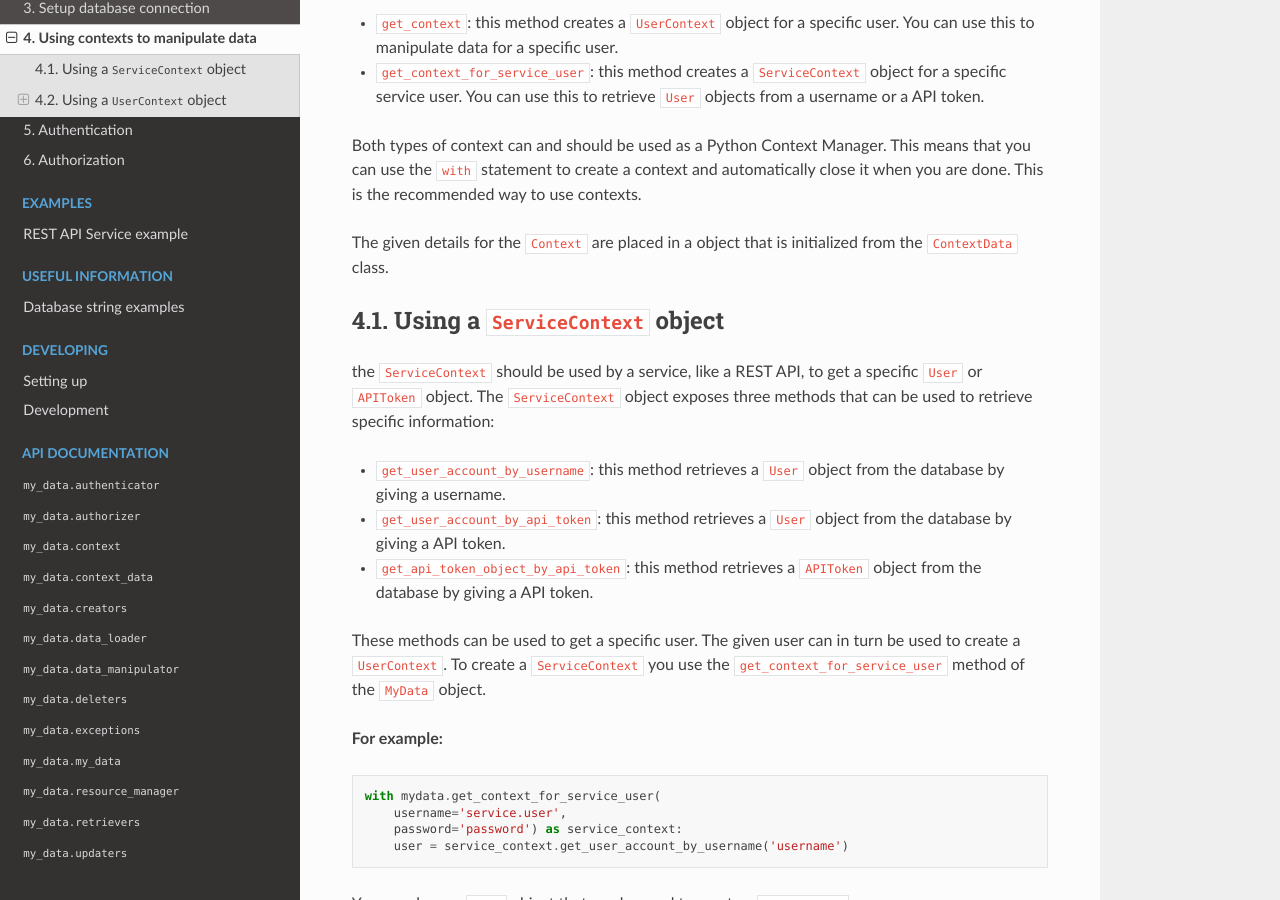
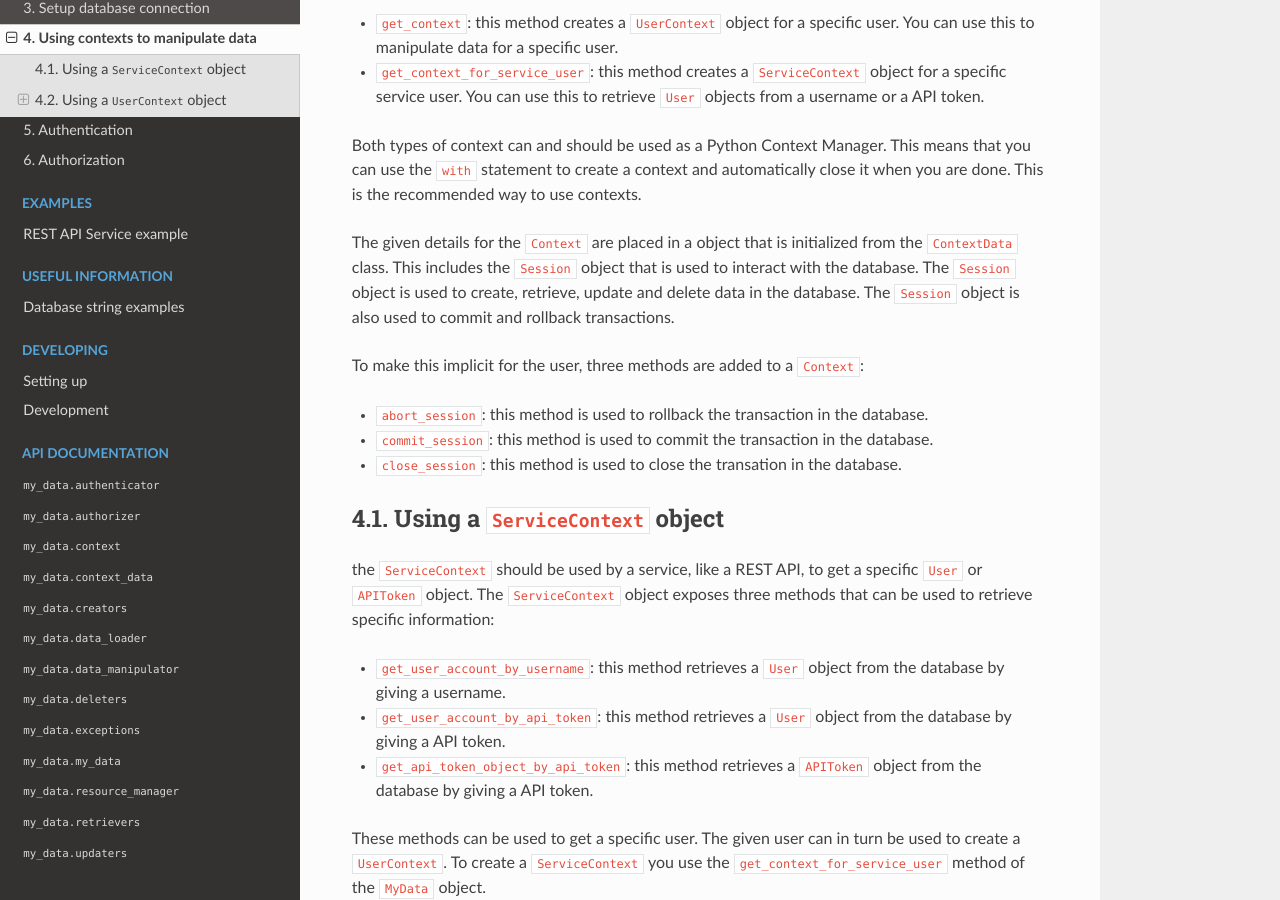
Before and after one commit to DarylStark/my_data, a Sphinx documentation site: the page built from docs/source/usage/contexts.rst, in a window 1280 px wide and 900 px high, scrolled down 395 px. Built offline with Sphinx 7.4.7 and the Read the Docs theme 2.0.0, drawn with Linux system fonts in a browser that asks for light colours.

Commit message:
Updated docs

```diff
--- a/docs/source/usage/contexts.rst
+++ b/docs/source/usage/contexts.rst
@@ -13,7 +13,13 @@ The ``MyData`` object has two methods to create these kind of contexts:
 
 Both types of context can and should be used as a Python Context Manager. This means that you can use the ``with`` statement to create a context and automatically close it when you are done. This is the recommended way to use contexts.
 
-The given details for the ``Context`` are placed in a object that is initialized from the ``ContextData`` class.
+The given details for the ``Context`` are placed in a object that is initialized from the ``ContextData`` class. This includes the ``Session`` object that is used to interact with the database. The ``Session`` object is used to create, retrieve, update and delete data in the database. The ``Session`` object is also used to commit and rollback transactions.
+
+To make this implicit for the user, three methods are added to a ``Context``:
+
+-   ``abort_session``: this method is used to rollback the transaction in the database.
+-   ``commit_session``: this method is used to commit the transaction in the database.
+-   ``close_session``: this method is used to close the transation in the database.
 
 Using a ``ServiceContext`` object
 ---------------------------------
@@ -60,7 +66,7 @@ To create a ``UserContext`` object, you can use the ``get_context`` method of th
         tags = user_context.tags.retrieve()
 
 ``ResourceManager``'s' in a ``UserContext``
-##########################################
+###########################################
 
 The following ``ResourceManagers`` are available in a ``UserContext``:
 
```
